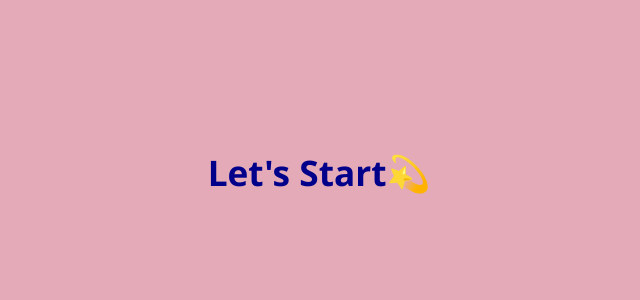
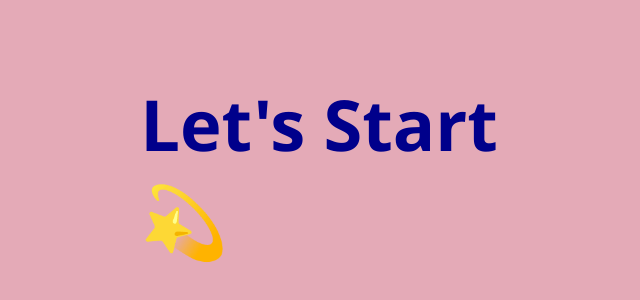
Before and after one commit to Vallisrimani24/heyyy, a plain HTML site: page index.html in a window 1280 px wide. Shown: the part 228-528 px from the top of the page, without its empty margins (321-961 px from the left). Drawn offline with Linux system fonts and the light colour scheme.

Commit message:
Update index.html

```diff
--- a/index.html
+++ b/index.html
@@ -9,7 +9,7 @@
 </head>
 <body>
   <img src="R.png" class="balloon" alt="Balloon">
-  <div class="text" id="letsStartText">Let's Start💫</div>
+  <div class="text" id="letsStartText"><h1>Let's Start </h1><h1>💫</h1></div>
 
   <div class="container initial-msg" id="mainContent">
     <h2>If you're free for a few minutes and genuinely interested... let's take a tiny moment 😊🤥😌💭.</h2>
```
